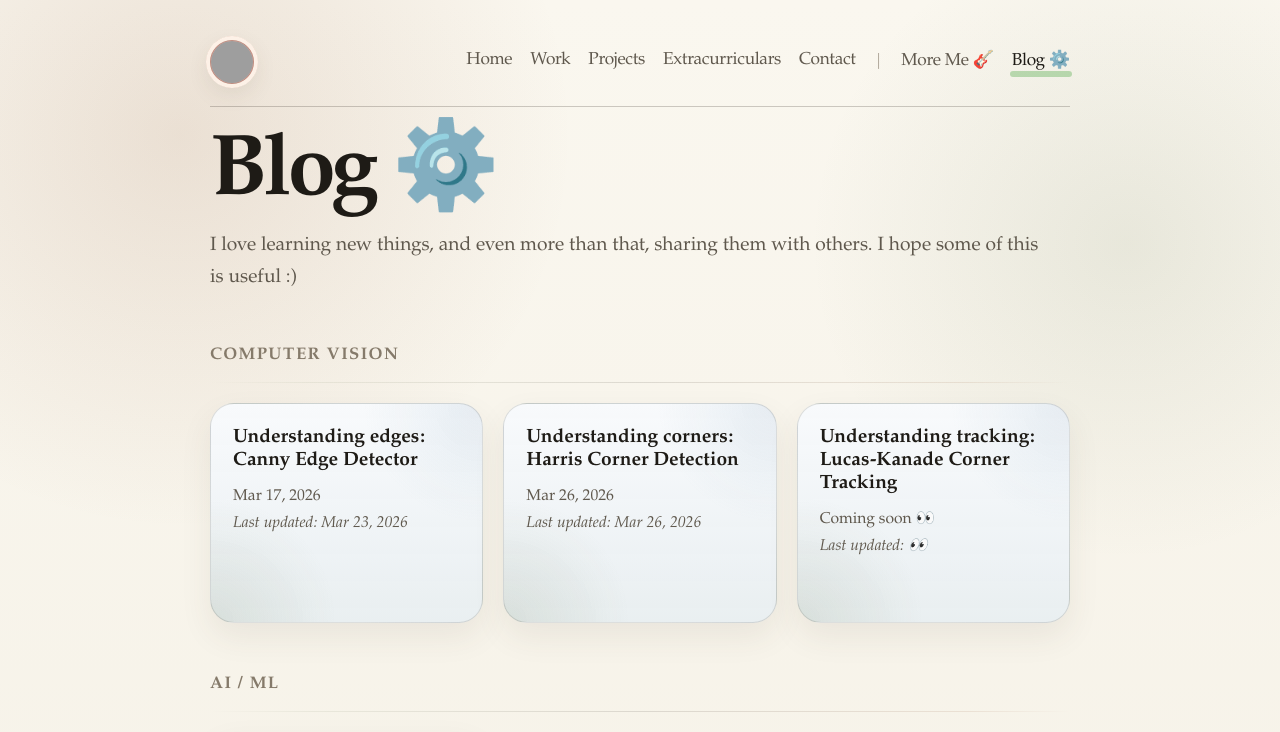
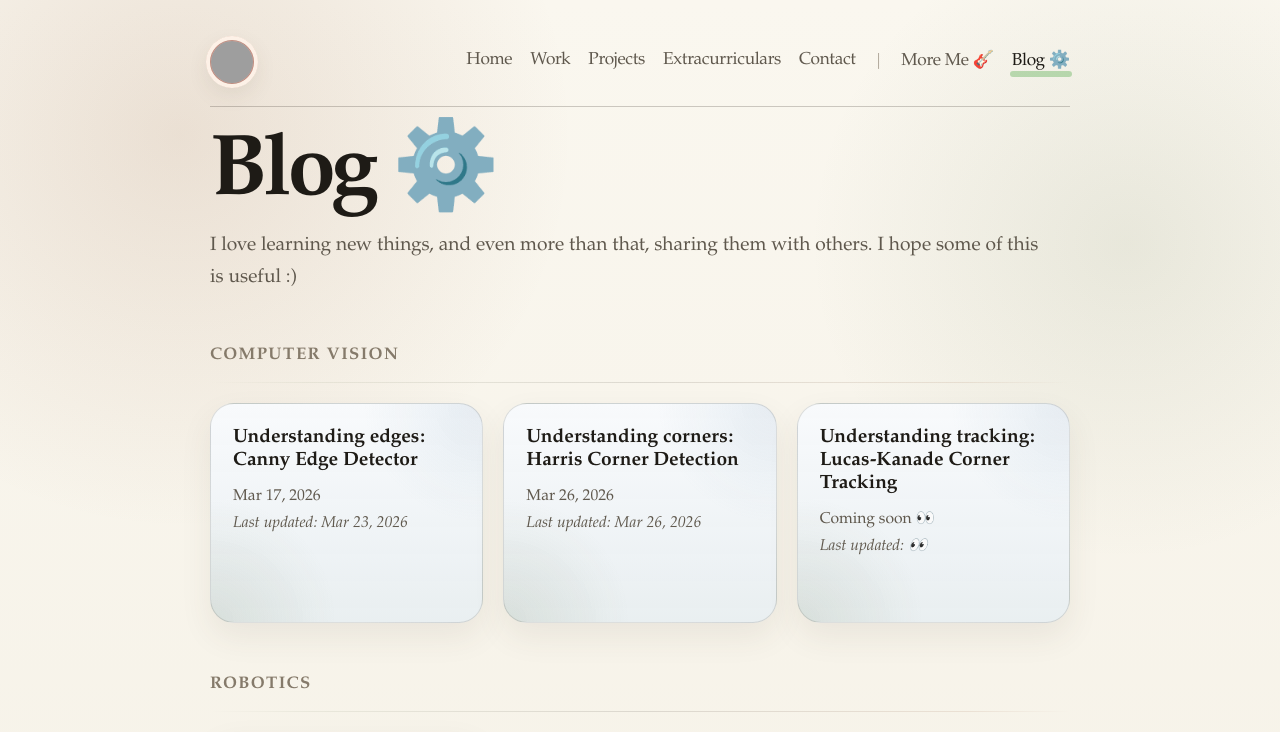
Before and after one commit to aryanj112/portfolio, a Next.js app: page /blog in a window 1280 px wide. Shown: the top 732 px of the page. Built offline with nearby package versions, Linux system fonts and the light colour scheme; grey boxes are pictures that could not be loaded.

Commit message:
Move transformer blog under robotics

```diff
--- a/app/blog/page.tsx
+++ b/app/blog/page.tsx
@@ -36,7 +36,7 @@ export default function BlogPage() {
       </section>
 
       <section className="storySection blogLandingSection">
-        <h2 className="sectionSubhead">AI / ML</h2>
+        <h2 className="sectionSubhead">Robotics</h2>
         <div className="rule" aria-hidden="true" />
         <div className="blogCardGrid">
           <Link href="/blog/breaking-down-attention-is-all-you-need-and-the-transformer" className="blogCard blogCardLink">
```
